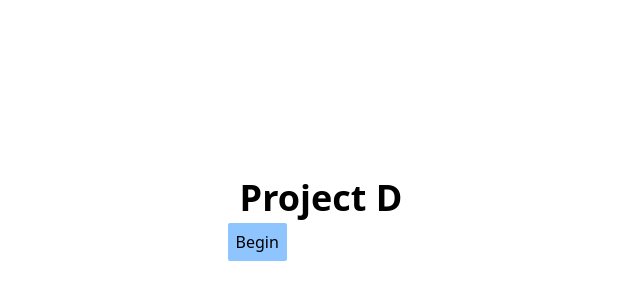
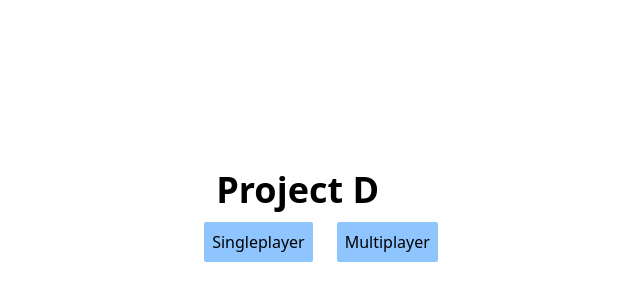
Before and after one commit to Applefrittr/project-d-client, a React (Vite) app: page / in a window 1280 px wide. Shown: the part 190-490 px from the top of the page, without its empty margins (319-959 px from the left). Built offline with nearby package versions, Linux system fonts and the light colour scheme.

Commit message:
created new pages -> SinglePlayerGame & MultiplayerGame; created Canvas component

```diff
--- /dev/null
+++ b/src/components/Canvas.tsx
@@ -0,0 +1,20 @@
+import type React from "react";
+import settings from "../engine/settings.json";
+
+type CanvasProps = {
+  canvasRef: React.Ref<HTMLCanvasElement>;
+};
+
+function Canvas({ canvasRef }: CanvasProps) {
+  return (
+    <>
+      <canvas
+        height={settings["arena-height"]}
+        width={settings["arena-width"]}
+        ref={canvasRef}
+      ></canvas>
+    </>
+  );
+}
+
+export default Canvas;
--- a/src/main.tsx
+++ b/src/main.tsx
@@ -1,16 +1,18 @@
 import { StrictMode } from "react";
 import { createRoot } from "react-dom/client";
 import { HashRouter, Routes, Route } from "react-router";
-import Canvas from "./pages/Canvas.tsx";
 import Home from "./pages/Home.tsx";
 import "./main.css";
+import SinglePlayerGame from "./pages/SinglePlayerGame.tsx";
+import MultiplayerGame from "./pages/MultiplayerGame.tsx";
 
 createRoot(document.getElementById("root")!).render(
   <StrictMode>
     <HashRouter>
       <Routes>
         <Route index element={<Home />} />
-        <Route path="game" element={<Canvas />} />
+        <Route path="singleplayer" element={<SinglePlayerGame />} />
+        <Route path="multiplayer" element={<MultiplayerGame />} />
       </Routes>
     </HashRouter>
   </StrictMode>
--- a/src/pages/Home.tsx
+++ b/src/pages/Home.tsx
@@ -5,9 +5,17 @@ export default function Home() {
     <main className="h-dvh w-full flex justify-center items-center">
       <header className="m-auto p-8">
         <h1 className="text-4xl font-bold m-3">Project D</h1>
-        <Link to="/game" className="p-2 bg-blue-300 rounded-xs m-auto">
-          Begin
-        </Link>
+        <div className="flex gap-6">
+          <Link
+            to="/singleplayer"
+            className="p-2 bg-blue-300 rounded-xs m-auto"
+          >
+            Singleplayer
+          </Link>
+          <Link to="/multiplayer" className="p-2 bg-blue-300 rounded-xs m-auto">
+            Multiplayer
+          </Link>
+        </div>
       </header>
     </main>
   );
--- /dev/null
+++ b/src/pages/MultiplayerGame.tsx
@@ -0,0 +1,64 @@
+import { useEffect, useMemo, useRef } from "react";
+import Game from "../engine/Game";
+import settings from "../engine/settings.json";
+import MouseScrollOverlay from "../components/MouseScrollOverlay";
+import socket from "../server/socketConnection";
+import Canvas from "../components/Canvas";
+
+function MultiplayerGame() {
+  //   const game = useMemo(
+  //     () => new Game(settings["arena-width"], settings["arena-height"]),
+  //     []
+  //   );
+  const canvasRef = useRef<HTMLCanvasElement>(null);
+
+  //   function pauseGame() {
+  //     game.pause();
+  //   }
+
+  useEffect(() => {
+    // Initialize game loop
+    // if (canvasRef.current) {
+    //   const ctx = canvasRef.current.getContext("2d");
+    //   game.setCanvasContext(ctx);
+
+    //   game.initialize();
+    //   game.loop(performance.now());
+    // }
+
+    // Initialize socket connection
+    socket.connect();
+
+    socket.on("update", (state) => {
+      console.log(state);
+    });
+
+    socket.on("connect_error", (error) => {
+      console.log(error.message);
+    });
+
+    return () => {
+      //game.close();
+      socket.off("update");
+      socket.off("connect_error");
+      socket.close();
+    };
+  }, []);
+
+  return (
+    <>
+      <section className="relative scroll-m-0">
+        <MouseScrollOverlay />
+        <button
+          //onClick={pauseGame}
+          className="m-7 bg-amber-300 p-2 hover:cursor-pointer"
+        >
+          Pause
+        </button>
+        <Canvas canvasRef={canvasRef} />
+      </section>
+    </>
+  );
+}
+
+export default MultiplayerGame;
--- a/src/pages/Canvas.tsx
+++ b/src/pages/SinglePlayerGame.tsx
@@ -2,9 +2,10 @@ import { useEffect, useMemo, useRef } from "react";
 import Game from "../engine/Game";
 import settings from "../engine/settings.json";
 import MouseScrollOverlay from "../components/MouseScrollOverlay";
-import socket from "../server/socketConnection";
+import Canvas from "../components/Canvas";
+//import socket from "../server/socketConnection";
 
-function Canvas() {
+function SinglePlayerGame() {
   const game = useMemo(
     () => new Game(settings["arena-width"], settings["arena-height"]),
     []
@@ -25,17 +26,8 @@ function Canvas() {
       game.loop(performance.now());
     }
 
-    // Initialize socket connection
-    socket.connect();
-
-    socket.on("update", (state) => {
-      console.log(state);
-    });
-
     return () => {
       game.close();
-      socket.off("update");
-      socket.close();
     };
   }, []);
 
@@ -49,14 +41,10 @@ function Canvas() {
         >
           Pause
         </button>
-        <canvas
-          height={settings["arena-height"]}
-          width={settings["arena-width"]}
-          ref={canvasRef}
-        ></canvas>
+        <Canvas canvasRef={canvasRef} />
       </section>
     </>
   );
 }
 
-export default Canvas;
+export default SinglePlayerGame;
--- a/src/server/socketConnection.ts
+++ b/src/server/socketConnection.ts
@@ -4,6 +4,7 @@ const url = "http://localhost:6969";
 
 const socket = io(url, {
   autoConnect: false,
+  reconnectionAttempts: 2,
 });
 
 export default socket;
```
